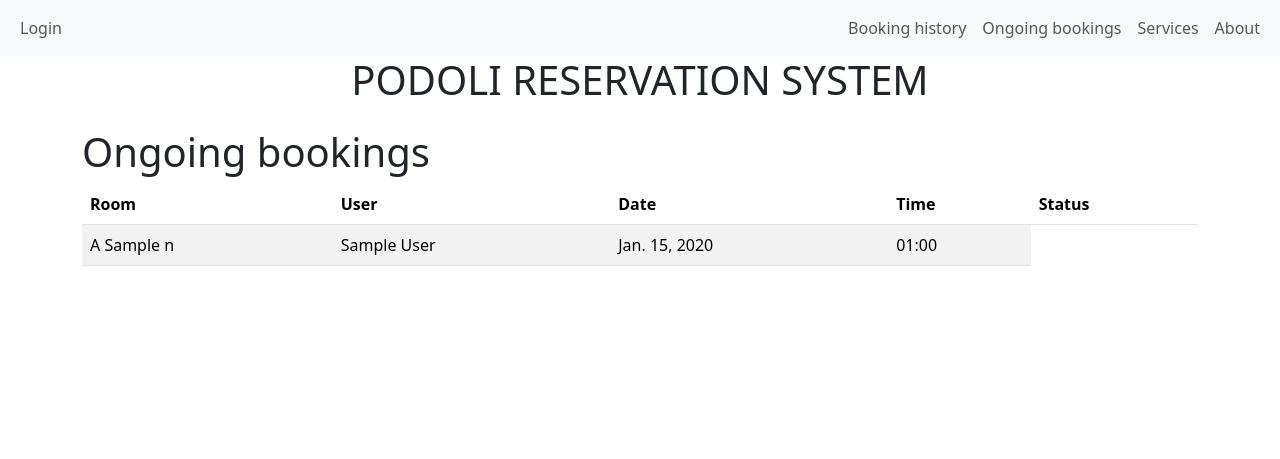
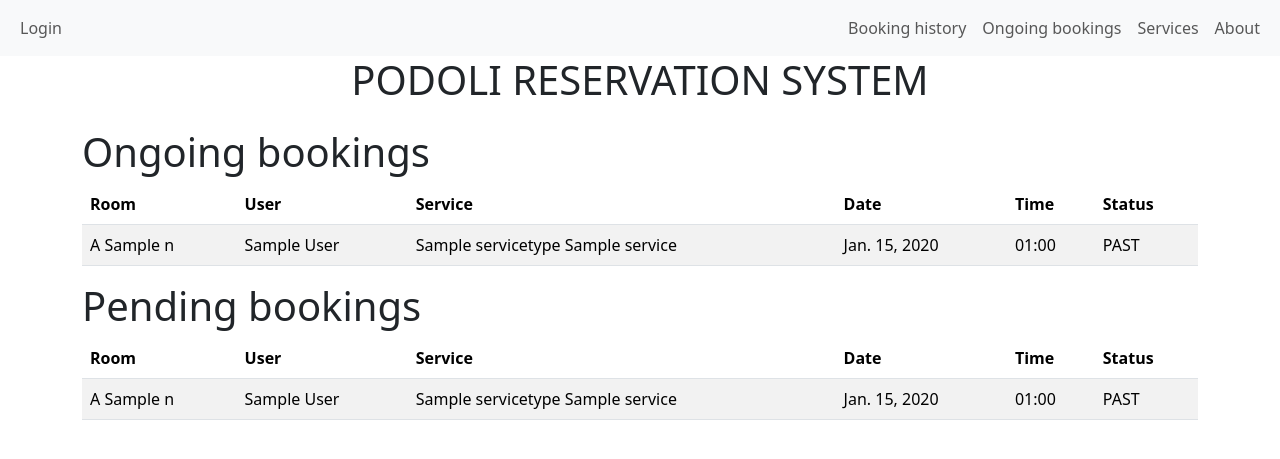
Before and after one commit to imsiriuse/ISpodoli, a Django app: template podres/templates/booking_list.html in a window 1280 px wide. Shown: the top 459 px of the page. Run offline with Django 4.2, Linux system fonts and the light colour scheme; the template is opened without the code that fills it: values that come from a table or form of the project are taken from there, others are empty; tables that the repository leaves empty hold one stand-in row (values such as "Sample post"); some libraries are stand-ins or nearby versions.

Commit message:
added booking history and ongoin bookings pages

```diff
--- a/podres/models.py
+++ b/podres/models.py
@@ -1,31 +1,7 @@
 from django.core.exceptions import ValidationError
-from django.db import models
 from django.core.validators import MaxValueValidator, MinValueValidator
 from django.contrib.auth.models import User
-import os
-
-class Building(models.TextChoices):
-    A = 'A', 'Building A'
-    B = 'B', 'Building B'
-    C = 'C', 'Building C'
-    D = 'D', 'Building D'
-    E = 'E', 'Building E'
-    F = 'F', 'Building F'
-
-
-class Floor(models.TextChoices):
-    ZERO = '0', 'Ground floor'
-    ONE = '1', 'First floor'
-    TWO = '2', 'Second floor'
-    THREE = '3', 'Third floor'
-    FOUR = '4', 'Fourth floor'
-    FIVE = '5', 'Fifth floor'
-
-
-class Side(models.TextChoices):
-    NO = 'n', 'No side'
-    LEFT = 'a', 'Left side'
-    RIGHT = 'b', 'Right side'
+from .enums import *
 
 def validate_svg(val):
     if not val.name.endswith('.svg'):
@@ -57,7 +33,7 @@ class Service(models.Model):
     service_type = models.ForeignKey(ServiceType, on_delete=models.CASCADE)
 
     def __str__(self):
-        return f"Service {self.name} of type {self.service_type.name}"
+        return f"{self.service_type.name} {self.name}"
 
 
 class Room(models.Model):
@@ -79,7 +55,7 @@ class Booker(models.Model):
             raise ValidationError('User must be set')
 
     def __str__(self):
-        return f"{self.user} {self.room}"
+        return f"{self.user.first_name} {self.user.last_name}"
 
 
 class Booking(models.Model):
--- a/podres/templates/booking_list.html
+++ b/podres/templates/booking_list.html
@@ -4,27 +4,59 @@
   Booking List
 {% endblock %}
 
-{% load string_transform %}
+{% load booking_tags %}
 
 {% block content %}
-  <h1>Ongoing bookings</h1>
+<h1>Ongoing bookings</h1>
   <table class="table table-striped">
     <thead>
       <tr>
         <th scope="col">Room</th>
         <th scope="col">User</th>
+        <th scope="col"> Service </th>
         <th scope="col">Date</th>
         <th scope="col">Time</th>
         <th scope="col">Status</th>
       </tr>
     </thead>
     <tbody>
-      {% for booking in bookings %}
+      {% for booking in ongoing %}
         <tr>
           <td>{{ booking.booker.room }}</td>
-          <td>{{ booking.booker.user.first_name }} {{ booking.booker.user.last_name }}</td>
+          <td>{{ booking.booker}}</td>
+          <td>{{ booking.service }}</td>
           <td>{{ booking.date }}</td>
           <td>{{ booking.hour|hour_to_time }}</td>
+          <td>{{ booking|get_status }}</td>
+        </tr>
+      {% empty %}
+        <tr>
+          <td colspan="6">No bookings found.</td>
+        </tr>
+      {% endfor %}
+    </tbody>
+  </table>
+  <h1>Pending bookings</h1>
+  <table class="table table-striped">
+    <thead>
+      <tr>
+        <th scope="col">Room</th>
+        <th scope="col">User</th>
+        <th scope="col"> Service </th>
+        <th scope="col">Date</th>
+        <th scope="col">Time</th>
+        <th scope="col">Status</th>
+      </tr>
+    </thead>
+    <tbody>
+      {% for booking in pending %}
+        <tr>
+          <td>{{ booking.booker.room }}</td>
+          <td>{{ booking.booker}}</td>
+          <td>{{ booking.service }}</td>
+          <td>{{ booking.date }}</td>
+          <td>{{ booking.hour|hour_to_time }}</td>
+          <td>{{ booking|get_status }}</td>
         </tr>
       {% empty %}
         <tr>
--- /dev/null
+++ b/podres/templatetags/booking_tags.py
@@ -0,0 +1,32 @@
+from django import template
+from ..enums import BookingStatus
+from datetime import datetime
+
+register = template.Library()
+
+@register.filter(name='get_status')
+def get_status(value):
+    date = value.date
+    hour = value.hour
+
+    today = datetime.now()
+
+    if date == today.date():
+        if hour == today.hour:
+            return BookingStatus.ONGOING
+        if hour < today.hour:
+            return BookingStatus.PAST
+        if hour > today.hour:
+            return BookingStatus.PENDING
+
+    if date < today.date():
+        return BookingStatus.PAST
+
+    return BookingStatus.PENDING
+
+@register.filter(name='hour_to_time')
+def hour_to_time(value):
+    if value < 10:
+        return f'0{value}:00'
+    else:
+        return f'{value}:00'
```
Also changed, not shown: podres/enums.py (added, +29 -0 lines), podres/templates/booking_history.html (+9 -4 lines), podres/views/bookinghistory.py (added, +21 -0 lines), podres/views/bookinglist.py (+9 -6 lines), 1 other file.
